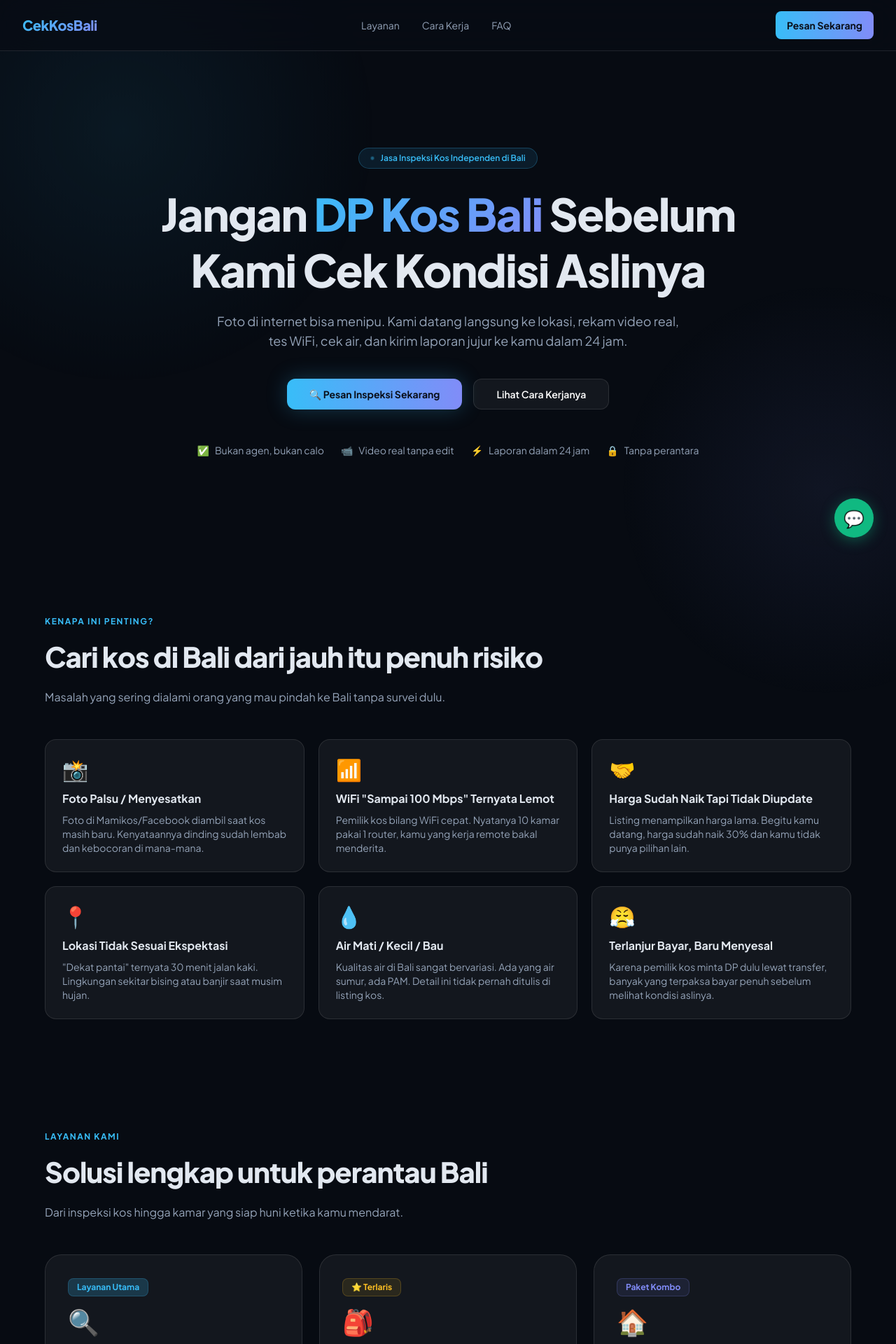
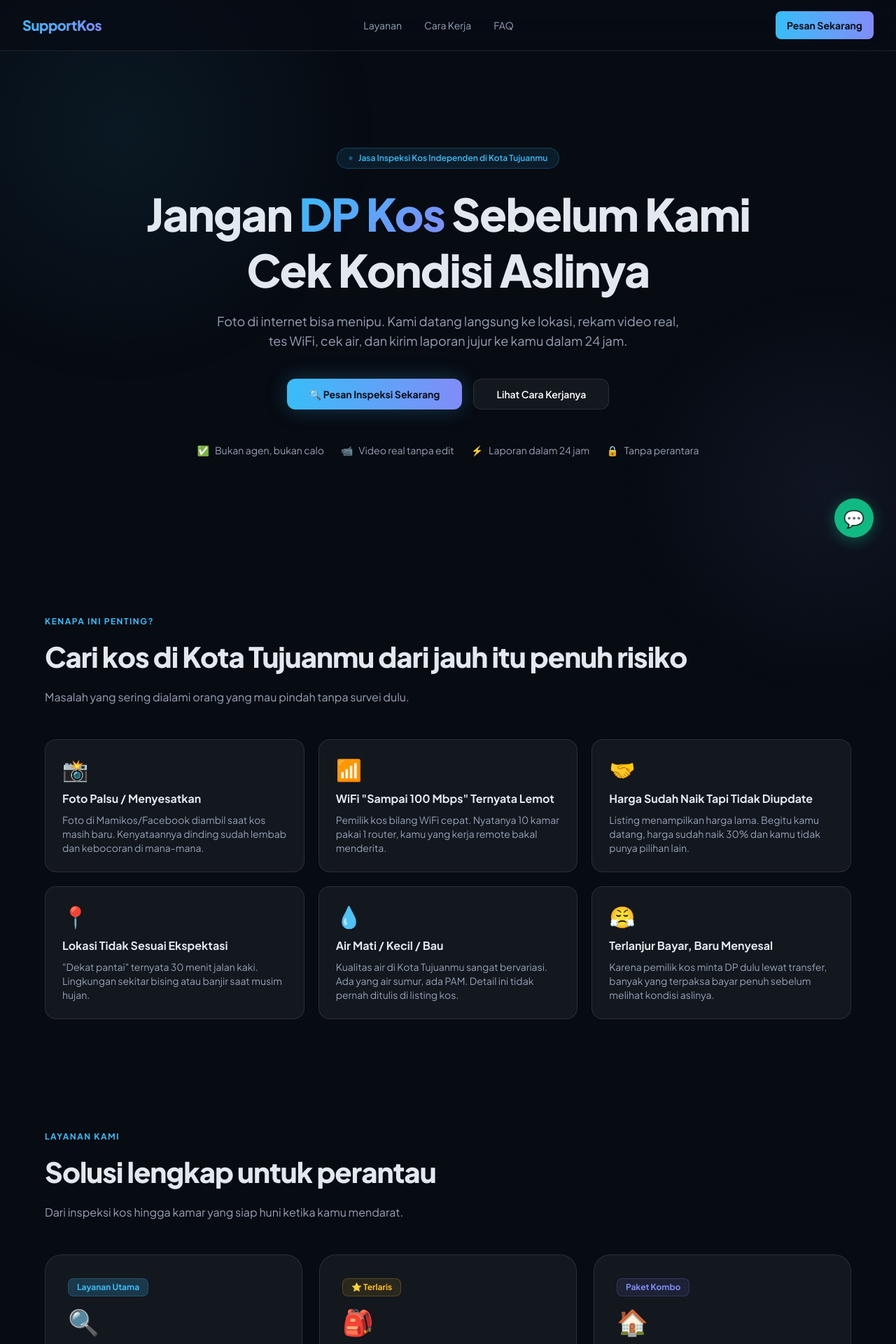
Before and after one commit to yugakurniawan-git/kost.yugakurniawan.com, a Next.js app: page / in a window 1280 px wide. Shown: the top 1920 px of the page at 70% size. Built offline with nearby package versions, Linux system fonts and the light colour scheme.

Commit message:
feat: rebrand to SupportKos and update FAQ refund policy

```diff
--- a/app/layout.tsx
+++ b/app/layout.tsx
@@ -5,8 +5,8 @@ import './globals.css'
 const font = Plus_Jakarta_Sans({ subsets: ['latin'] })
 
 export const metadata: Metadata = {
-  title: 'CekKosBali — Jasa Inspeksi Kos Independen di Bali',
-  description: 'Mau pindah ke Bali? Jangan langsung transfer DP kos sebelum kami cek kondisi aslinya. Jasa inspeksi kos independen, jujur, dan terpercaya di Bali.',
+  title: 'SupportKos — Jasa Inspeksi Kos Independen di Kota Tujuanmu',
+  description: 'Mau pindah ke Bali? Jangan langsung transfer DP kos sebelum kami cek kondisi aslinya. Jasa inspeksi kos independen, jujur, dan terpercaya di Kota Tujuanmu.',
 }
 
 export default function RootLayout({
--- a/app/page.tsx
+++ b/app/page.tsx
@@ -20,10 +20,10 @@ export default function Home() {
       return
     }
 
-    const pesan = `Halo CekKosBali! 👋\n\n*Nama:* ${formData.nama || '-'}\n*No. WA:* ${formData.wa || '-'}\n*Kota Asal:* ${formData.kota || '-'}\n*Layanan:* ${formData.layanan || '-'}\n*Rencana Pindah:* ${formData.tanggal || '-'}\n\n*Link Kos yang Mau Dicek:*\n${formData.linkKos || '(belum diisi, mau tanya dulu)'}\n\nSaya ingin tahu lebih lanjut tentang layanan CekKosBali 🙏`
+    const pesan = `Halo SupportKos! 👋\n\n*Nama:* ${formData.nama || '-'}\n*No. WA:* ${formData.wa || '-'}\n*Kota Asal:* ${formData.kota || '-'}\n*Layanan:* ${formData.layanan || '-'}\n*Rencana Pindah:* ${formData.tanggal || '-'}\n\n*Link Kos yang Mau Dicek:*\n${formData.linkKos || '(belum diisi, mau tanya dulu)'}\n\nSaya ingin tahu lebih lanjut tentang layanan SupportKos 🙏`
 
     const encoded = encodeURIComponent(pesan)
-    window.open(`https://wa.me/6281234567890?text=${encoded}`, '_blank')
+    window.open(`https://wa.me/6289506585454?text=${encoded}`, '_blank')
   }
 
   return (
@@ -32,7 +32,7 @@ export default function Home() {
       {/* NAV */}
       <nav className="fixed top-0 left-0 right-0 z-50 flex items-center justify-between px-4 sm:px-8 py-4 bg-[#080c14]/70 backdrop-blur-xl border-b border-white/10">
         <div className="text-xl font-extrabold tracking-tight text-gradient">
-          CekKos<span className="text-slate-200">Bali</span>
+          Support<span className="text-slate-200">Kos</span>
         </div>
         <ul className="hidden sm:flex gap-8 list-none m-0">
           <li><Link href="#layanan" className="text-slate-400 hover:text-sky-400 text-sm transition-colors">Layanan</Link></li>
@@ -49,10 +49,10 @@ export default function Home() {
       {/* HERO */}
       <section className="relative z-10 min-h-screen flex flex-col items-center justify-center text-center px-4 sm:px-8 pt-32 pb-16">
         <div className="animate-fade-up inline-flex items-center gap-2 bg-sky-400/10 border border-sky-400/25 rounded-full px-4 py-1.5 text-xs font-semibold text-sky-400 mb-6">
-          <span className="w-1.5 h-1.5 bg-sky-400 rounded-full animate-pulse-custom"></span>Jasa Inspeksi Kos Independen di Bali
+          <span className="w-1.5 h-1.5 bg-sky-400 rounded-full animate-pulse-custom"></span>Jasa Inspeksi Kos Independen di Kota Tujuanmu
         </div>
         <h1 className="animate-fade-up animate-delay-100 text-[clamp(2.4rem,6vw,4rem)] font-extrabold leading-tight tracking-tight max-w-4xl">
-          Jangan <span className="text-gradient">DP Kos Bali</span> Sebelum Kami Cek Kondisi Aslinya
+          Jangan <span className="text-gradient">DP Kos</span> Sebelum Kami Cek Kondisi Aslinya
         </h1>
         <p className="animate-fade-up animate-delay-200 mt-5 text-lg text-slate-400 max-w-2xl">
           Foto di internet bisa menipu. Kami datang langsung ke lokasi, rekam video real, tes WiFi, cek air, dan kirim laporan jujur ke kamu dalam 24 jam.
@@ -82,8 +82,8 @@ export default function Home() {
       <section id="masalah" className="relative z-10 py-20 px-8">
         <div className="max-w-6xl mx-auto">
           <div className="text-xs font-bold tracking-[1.5px] uppercase text-sky-400 mb-3">Kenapa Ini Penting?</div>
-          <h2 className="text-[clamp(1.8rem,3.5vw,2.5rem)] font-extrabold tracking-tight mb-4">Cari kos di Bali dari jauh itu penuh risiko</h2>
-          <p className="text-slate-400 max-w-2xl mb-12">Masalah yang sering dialami orang yang mau pindah ke Bali tanpa survei dulu.</p>
+          <h2 className="text-[clamp(1.8rem,3.5vw,2.5rem)] font-extrabold tracking-tight mb-4">Cari kos di Kota Tujuanmu dari jauh itu penuh risiko</h2>
+          <p className="text-slate-400 max-w-2xl mb-12">Masalah yang sering dialami orang yang mau pindah tanpa survei dulu.</p>
 
           <div className="grid grid-cols-1 md:grid-cols-2 lg:grid-cols-3 gap-5">
             {[
@@ -91,7 +91,7 @@ export default function Home() {
               { e: '📶', t: 'WiFi "Sampai 100 Mbps" Ternyata Lemot', d: 'Pemilik kos bilang WiFi cepat. Nyatanya 10 kamar pakai 1 router, kamu yang kerja remote bakal menderita.' },
               { e: '🤝', t: 'Harga Sudah Naik Tapi Tidak Diupdate', d: 'Listing menampilkan harga lama. Begitu kamu datang, harga sudah naik 30% dan kamu tidak punya pilihan lain.' },
               { e: '📍', t: 'Lokasi Tidak Sesuai Ekspektasi', d: '"Dekat pantai" ternyata 30 menit jalan kaki. Lingkungan sekitar bising atau banjir saat musim hujan.' },
-              { e: '💧', t: 'Air Mati / Kecil / Bau', d: 'Kualitas air di Bali sangat bervariasi. Ada yang air sumur, ada PAM. Detail ini tidak pernah ditulis di listing kos.' },
+              { e: '💧', t: 'Air Mati / Kecil / Bau', d: 'Kualitas air di Kota Tujuanmu sangat bervariasi. Ada yang air sumur, ada PAM. Detail ini tidak pernah ditulis di listing kos.' },
               { e: '😤', t: 'Terlanjur Bayar, Baru Menyesal', d: 'Karena pemilik kos minta DP dulu lewat transfer, banyak yang terpaksa bayar penuh sebelum melihat kondisi aslinya.' },
             ].map((p, i) => (
               <div key={i} className="bg-white/5 border border-white/10 rounded-2xl p-6 transition-all hover:border-red-400/30 hover:bg-red-400/5 hover:-translate-y-1">
@@ -108,7 +108,7 @@ export default function Home() {
       <section id="layanan" className="relative z-10 py-20 px-8">
         <div className="max-w-6xl mx-auto">
           <div className="text-xs font-bold tracking-[1.5px] uppercase text-sky-400 mb-3">Layanan Kami</div>
-          <h2 className="text-[clamp(1.8rem,3.5vw,2.5rem)] font-extrabold tracking-tight mb-4">Solusi lengkap untuk perantau Bali</h2>
+          <h2 className="text-[clamp(1.8rem,3.5vw,2.5rem)] font-extrabold tracking-tight mb-4">Solusi lengkap untuk perantau</h2>
           <p className="text-slate-400 max-w-2xl mb-12">Dari inspeksi kos hingga kamar yang siap huni ketika kamu mendarat.</p>
 
           <div className="grid grid-cols-1 md:grid-cols-3 gap-6">
@@ -190,7 +190,7 @@ export default function Home() {
       <section id="cara-kerja" className="relative z-10 py-20 px-8">
         <div className="max-w-6xl mx-auto">
           <div className="text-xs font-bold tracking-[1.5px] uppercase text-sky-400 mb-3">Prosesnya Mudah</div>
-          <h2 className="text-[clamp(1.8rem,3.5vw,2.5rem)] font-extrabold tracking-tight mb-4">Cara kerja CekKosBali</h2>
+          <h2 className="text-[clamp(1.8rem,3.5vw,2.5rem)] font-extrabold tracking-tight mb-4">Cara kerja SupportKos</h2>
           <p className="text-slate-400 max-w-2xl mb-12">Dari order hingga laporan, semuanya bisa dilakukan dari kotamu sekarang.</p>
 
           <div className="relative max-w-2xl flex flex-col gap-0">
@@ -222,9 +222,9 @@ export default function Home() {
 
           <div className="grid grid-cols-1 md:grid-cols-3 gap-5">
             {[
-              { s: '★★★★★', t: '"Seriusan ini sangat membantu. Aku hampir DP kos yang fotonya bagus banget, untung pakai CekKosBali dulu. Ternyata kamarnya gelap, WiFi-nya 3 Mbps doang."', name: 'Ayu R.', f: 'Jakarta Selatan → Canggu, Bali', a: 'A' },
-              { s: '★★★★★', t: '"Starter kit-nya worth banget. Pas aku landing malem-malem, kamar udah ada galon, ada listrik, ada sabun. Langsung bisa tidur tanpa beli-beli dulu."', name: 'Rian M.', f: 'Surabaya → Jimbaran, Bali', a: 'R' },
-              { s: '★★★★★', t: '"Sebagai seorang developer yang kerja remote dari Bali, cek kecepatan WiFi itu krusial banget. Laporan dari CekKosBali detail dan jujur banget, termasuk screenshot speed test-nya."', name: 'Dito S.', f: 'Bandung → Denpasar, Bali', a: 'D' }
+              { s: '★★★★★', t: '"Seriusan ini sangat membantu. Aku hampir DP kos yang fotonya bagus banget, untung pakai SupportKos dulu. Ternyata kamarnya gelap, WiFi-nya 3 Mbps doang."', name: 'Ayu R.', f: 'Jakarta Selatan → Jakarta', a: 'A' },
+              { s: '★★★★★', t: '"Starter kit-nya worth banget. Pas aku landing malem-malem, kamar udah ada galon, ada listrik, ada sabun. Langsung bisa tidur tanpa beli-beli dulu."', name: 'Rian M.', f: 'Surabaya → Surabaya', a: 'R' },
+              { s: '★★★★★', t: '"Sebagai seorang developer yang kerja remote dari Bali, cek kecepatan WiFi itu krusial banget. Laporan dari SupportKos detail dan jujur banget, termasuk screenshot speed test-nya."', name: 'Dito S.', f: 'Bandung → Bandung', a: 'D' }
             ].map((t, i) => (
               <div key={i} className="bg-white/5 border border-white/10 rounded-2xl p-6 hover:-translate-y-1 transition-all hover:border-sky-400/30">
                 <div className="text-amber-400 text-sm tracking-[2px] mb-3">{t.s}</div>
@@ -254,7 +254,7 @@ export default function Home() {
               { q: 'Berapa lama laporan dikirim setelah pesan?', a: 'Kami menargetkan pengiriman laporan maksimal 1x24 jam setelah pembayaran diterima. Untuk area Denpasar Selatan, Kuta, Seminyak, dan Canggu, biasanya bisa lebih cepat (3-6 jam).' },
               { q: 'Area mana saja yang sudah bisa dicek?', a: 'Saat ini kami beroperasi di area Denpasar, Kuta, Legian, Seminyak, Canggu, Jimbaran, dan Nusa Dua. Untuk area di luar itu (Ubud, Sanur, dll), silakan tanyakan terlebih dahulu via WhatsApp.' },
               { q: 'Bagaimana cara pembayarannya?', a: 'Pembayaran dilakukan via QRIS, GoPay, atau transfer bank setelah kamu mendapatkan konfirmasi dari tim kami via WhatsApp. Tidak ada biaya tersembunyi.' },
-              { q: 'Bagaimana jika lokasi kos ternyata sudah terisi?', a: 'Jika kos sudah penuh saat kami tiba, kami akan konfirmasi ke kamu terlebih dahulu. Kamu bisa memilih untuk mengganti lokasi inspeksi lain, atau kami kembalikan pembayaran sepenuhnya.' }
+              { q: 'Bagaimana jika lokasi kos ternyata sudah terisi?', a: 'Jika kos sudah penuh saat kami tiba, kami akan konfirmasi ke kamu terlebih dahulu. Kamu bisa memilih untuk mengganti lokasi inspeksi lain, atau kami kembalikan biaya 50% (sebagai pengganti ongkos transportasi dan waktu tim kami).' }
             ].map((f, i) => (
               <div key={i} className="bg-white/5 border border-white/10 rounded-xl overflow-hidden hover:border-sky-400/40 transition-colors">
                 <button
@@ -281,7 +281,7 @@ export default function Home() {
           <div className="absolute -top-20 left-1/2 -translate-x-1/2 w-72 h-72 bg-sky-400/10 blur-[80px] rounded-full pointer-events-none"></div>
 
           <h2 className="text-[clamp(1.8rem,3.5vw,2.5rem)] font-extrabold tracking-tight mb-4 relative z-10">
-            Siap Pindah ke Bali dengan <span className="text-gradient">Tenang?</span>
+            Siap Pindah dengan <span className="text-gradient">Tenang?</span>
           </h2>
           <p className="text-slate-400 max-w-lg mx-auto mb-10 relative z-10">Isi form di bawah ini dan tim kami akan menghubungi kamu via WhatsApp dalam 15 menit. Gratis konsultasi!</p>
 
@@ -324,7 +324,7 @@ export default function Home() {
             </div>
 
             <div className="mb-6">
-              <label className="block text-sm font-semibold text-slate-400 mb-2">Rencana Pindah ke Bali</label>
+              <label className="block text-sm font-semibold text-slate-400 mb-2">Rencana Pindah</label>
               <input type="month" className="w-full bg-white/5 border border-white/10 rounded-xl px-4 py-3 text-sm focus:outline-none focus:border-sky-400 transition-colors"
                 value={formData.tanggal} onChange={e => setFormData({...formData, tanggal: e.target.value})} />
             </div>
@@ -341,12 +341,12 @@ export default function Home() {
 
       {/* FOOTER */}
       <footer className="relative z-10 border-t border-white/10 py-8 text-center text-sm text-slate-400">
-        <p>© 2025 <strong className="text-slate-200">CekKosBali</strong> — Jasa Inspeksi Kos Independen di Bali</p>
+        <p>© 2025 <strong className="text-slate-200">SupportKos</strong> — Jasa Inspeksi Kos Independen di Kota Tujuanmu</p>
         <p className="mt-2">Bukan agen, bukan calo. Jujur, transparan, dan berpihak pada perantau. 🌴</p>
       </footer>
 
       {/* FLOATING WA BUTTON */}
-      <a href="https://wa.me/6281234567890?text=Halo%20CekKosBali%2C%20saya%20mau%20tanya%20tentang%20layanan%20inspeksi%20kos"
+      <a href="https://wa.me/6289506585454?text=Halo%20SupportKos%2C%20saya%20mau%20tanya%20tentang%20layanan%20inspeksi%20kos"
          className="fixed bottom-8 right-8 z-50 bg-emerald-500 text-white w-14 h-14 rounded-full flex items-center justify-center text-2xl shadow-[0_4px_20px_rgba(16,185,129,0.4)] hover:scale-110 hover:shadow-[0_6px_30px_rgba(16,185,129,0.6)] transition-all animate-fade-up"
          target="_blank" title="Chat WhatsApp">
          💬
--- a/package.json
+++ b/package.json
@@ -1,5 +1,5 @@
 {
-  "name": "cek-kos-bali",
+  "name": "support-kos",
   "version": "0.1.0",
   "private": true,
   "scripts": {
```
